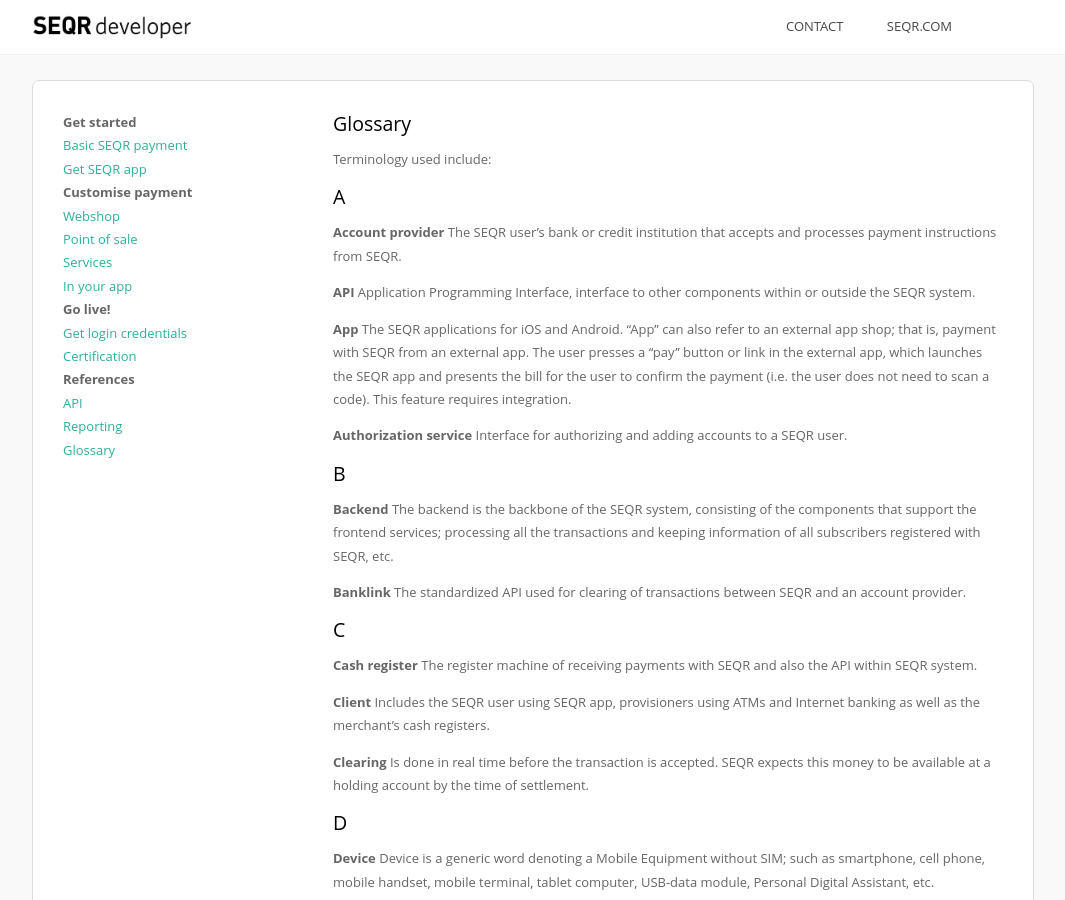
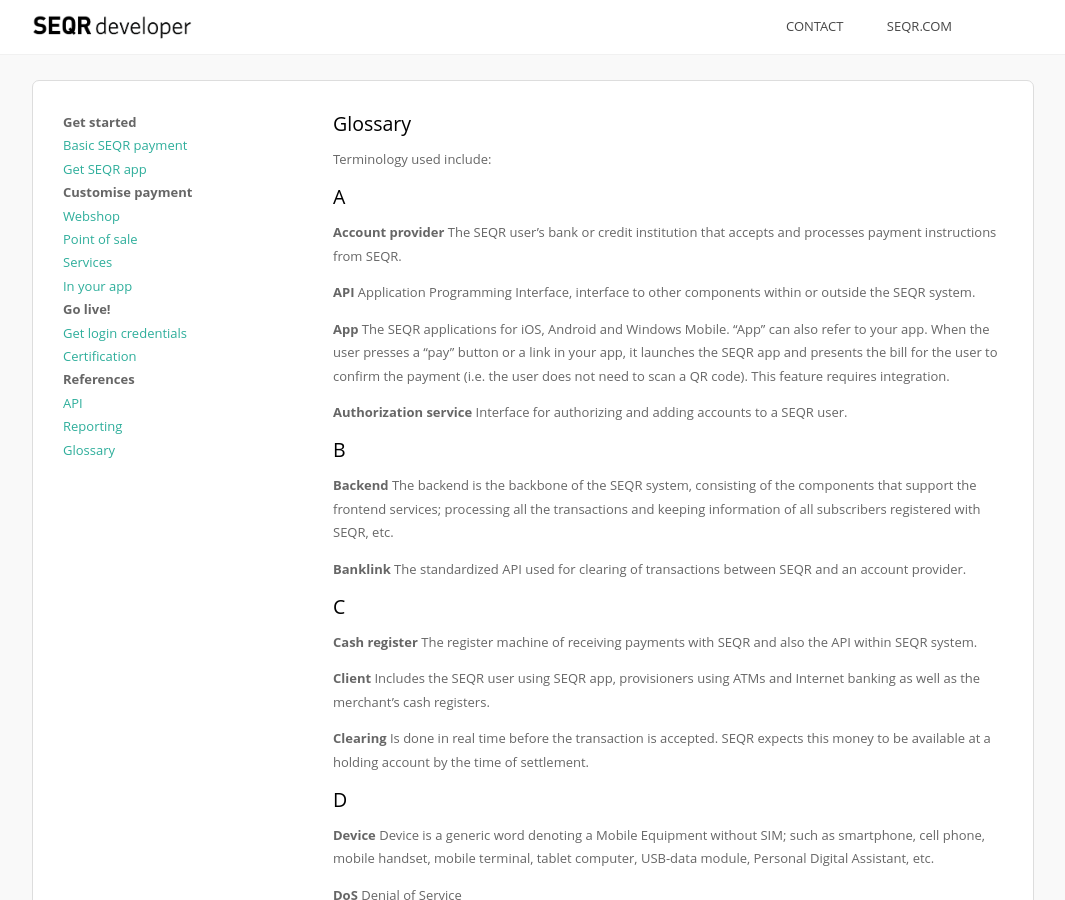
Before and after one commit to SeamlessDistribution/SeamlessDistribution.github.io, a Jekyll site: the page built from merchant/reference/glossary.md, in a window 1280 px wide and 900 px high. Shown: the whole window, without its empty margins (138-1203 px from the left). Built offline with Jekyll 4.4.1, drawn with Linux system fonts in a browser that asks for light colours.

Commit message:
- updated app description

```diff
--- a/merchant/reference/glossary.md
+++ b/merchant/reference/glossary.md
@@ -16,8 +16,8 @@
 Application Programming Interface, interface to other components within or outside the SEQR system.
 
 **App**
-The SEQR applications for iOS and Android.
-"App" can also refer to an external app shop; that is, payment with SEQR from an external app. The user presses a “pay” button or link in the external app, which launches the SEQR app and presents the bill for the user to confirm the payment (i.e. the user does not need to scan a code). This feature requires integration.
+The SEQR applications for iOS, Android and Windows Mobile.
+"App" can also refer to your app. When the user presses a “pay” button or a link in your app, it launches the SEQR app and presents the bill for the user to confirm the payment (i.e. the user does not need to scan a QR code). This feature requires integration.
 
 **Authorization service**
 Interface for authorizing and adding accounts to a SEQR user.
```
